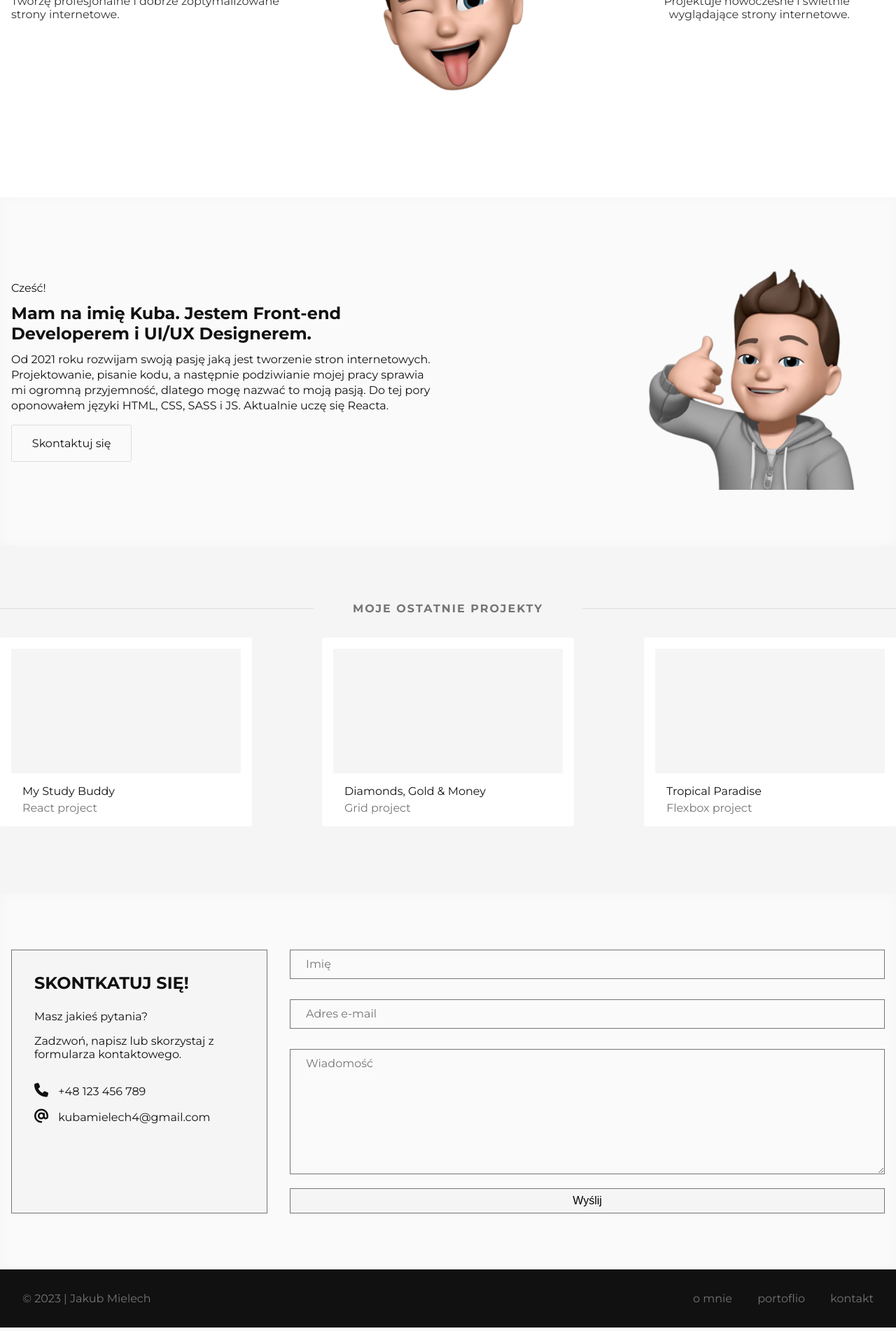
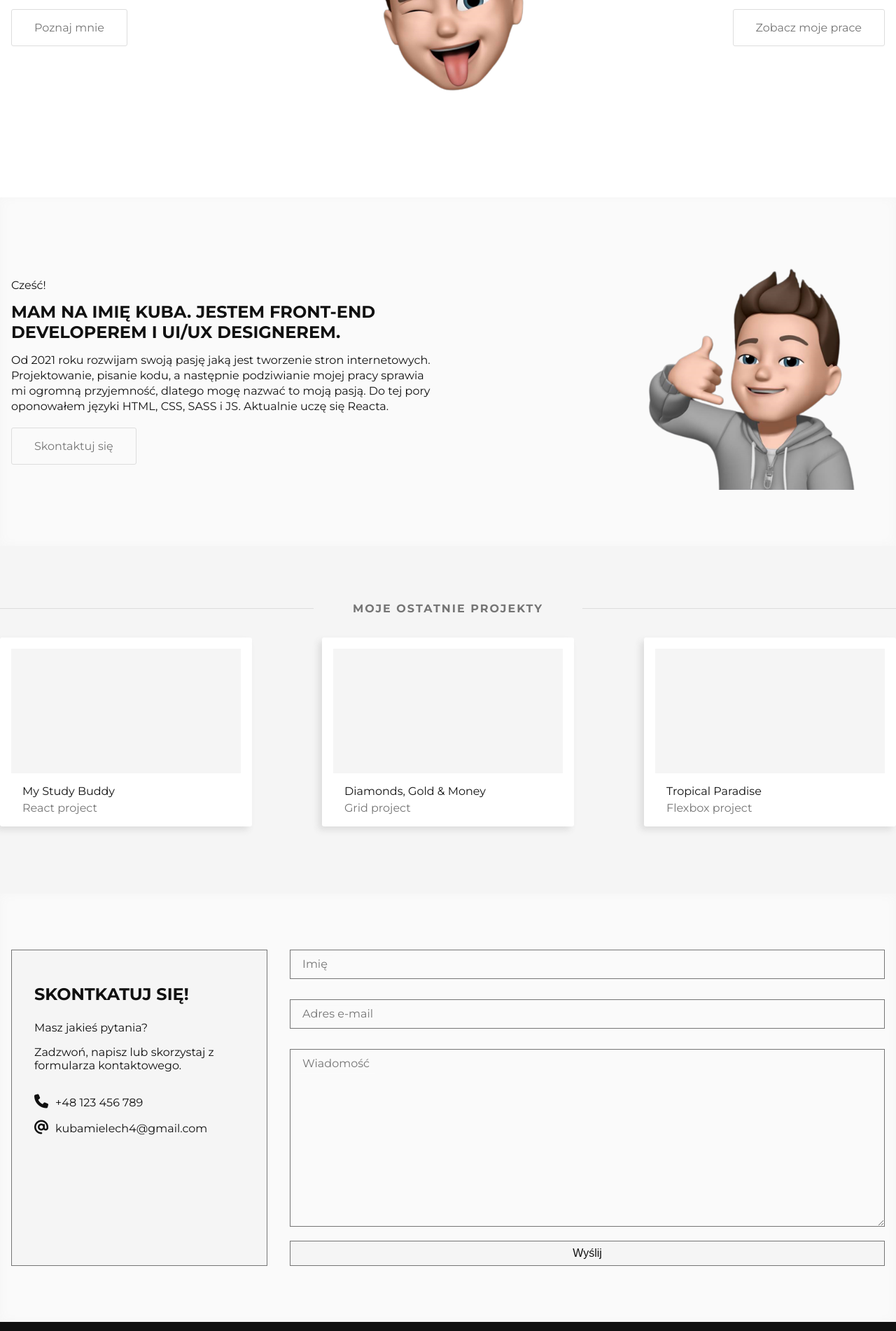
Before and after one commit to kubamielech/Portfolio, a website: page index.html in a window 1280 px wide. Shown: the part 398-2300 px from the top of the page at 70% size. Drawn offline with Linux system fonts and the light colour scheme.

Commit message:
Add files via upload

```diff
--- a/index.html
+++ b/index.html
@@ -46,14 +46,16 @@
         <div class="header__box wrapper">
             <div class="header__text-box">
                 <h1 class="header__title">Front-end Developer</h1>
-                <p class="header__text">Tworzę profesjonalne i dobrze zoptymalizowane strony internetowe.</p>
+                <p class="header__text">Tworzę strony internetowe korzystając z najnowszych rozwiązań i technologii.</p>
+                <a href="#about" class="header__btn">Poznaj mnie</a>
             </div>
             <div class="header__img-box">
                 <img src="./dist/img/funny.png" alt="" class="header__img">
             </div>
-            <div class="header__text-box header__text-box--two">
-                <h1 class="header__title header__title--two">UI/UX Designer</h1>
-                <p class="header__text header__text--two">Projektuje nowoczesne i świetnie wyglądające strony internetowe.</p>
+            <div class="header__text-box header__text-box--right">
+                <h1 class="header__title">UI/UX Designer</h1>
+                <p class="header__text">Projektuje nowoczesne i świetnie wyglądające strony internetowe.</p>
+                <a href="#portfolio" class="header__btn header__btn--special">Zobacz moje prace</a>
             </div>
         </div>
     </header>
@@ -111,8 +113,8 @@
                     <p class="contact__text">Masz jakieś pytania?</p>
                     <p class="contact__text">Zadzwoń, napisz lub skorzystaj z formularza kontaktowego.</p>
                     <div class="contact__details">
-                        <p class="contact__text"><i class="fa-solid fa-phone"></i> +48 123 456 789</p>
-                        <p class="contact__text"><i class="fa-solid fa-at"></i> <a href="mailto:kubamielech4@gmail.com" class="contact__link">kubamielech4@gmail.com</a></p>
+                        <p class="contact__text"><i class="fa-solid fa-phone"></i><a href="tel:+48123456789" class="contact__link">+48 123 456 789</a></p>
+                        <p class="contact__text"><i class="fa-solid fa-at"></i><a href="mailto:kubamielech4@gmail.com" class="contact__link">kubamielech4@gmail.com</a></p>
                     </div>
                 </div>
                 <div class="contact__form-box">
@@ -126,7 +128,7 @@
                             <label for="email" class="contact__form-label">Adres e-mail</label>
                         </div>
                         <div class="contact__form-item">
-                            <textarea name="msg" id="msg" cols="30" rows="10" class="contact__form-text"></textarea>
+                            <textarea name="msg" id="msg" cols="30" rows="15" class="contact__form-text"></textarea>
                             <label for="msg" class="contact__form-label">Wiadomość</label>
                         </div>
                         <!-- <label for="atch" class="contact__form-label">Załącznik</label> -->
--- a/src/sass/_large.scss
+++ b/src/sass/_large.scss
@@ -84,25 +84,16 @@
 
         &__text-box {
             text-align: left;
+            align-items: flex-start;
 
-            &--two {
-                display: flex;
-                flex-direction: column;
-                align-items: center;
+            &--right {
                 text-align: right;
+                align-items: flex-end;
             }
         }
 
         &__text {
             font-size: 1.6rem;
-        }
-
-        &__title--two {
-            width: 300px;
-        }
-
-        &__text--two {
-            width: 300px;
         }
 
         &__img {
@@ -126,6 +117,23 @@
 
     }
 
+    .contact {
+
+        &__box {
+            flex-direction: row;
+        }
+
+        &__info-box {
+            padding: 3em 2em;
+            width: 30%;
+            margin-bottom: 0;
+        }
+
+        &__form-box {
+            width: 70%;
+        }
+    }
+
     .footer {
 
         &__box {
--- a/src/sass/_xlarge.scss
+++ b/src/sass/_xlarge.scss
@@ -2,6 +2,11 @@
     .header {
         &__text-box {
             max-width: 400px;
+
+            &--right {
+                margin-left: 100px;
+                max-width: 300px;
+            }
         }
 
         &__title {
--- a/src/sass/main.scss
+++ b/src/sass/main.scss
@@ -154,18 +154,20 @@ body {
 	}
 
 	&__text-box {
+		display: flex;
+		flex-direction: column;
 		width: 100%;
 		max-width: 350px;
 		text-align: center;
 	}
 
 	&__title {
-		margin-bottom: .4em;
 		font-size: 2.4rem;
 		color: $black;
 	}
 
 	&__text {
+		margin: 1em 0;
 		color: $dark-gray;
 		font-size: 1.4rem;
 	}
@@ -179,6 +181,20 @@ body {
 	&__img {
 		width: 80%;
 		max-width: 400px;
+	}
+
+	&__btn {
+		padding: 1em 2em;
+		text-decoration: none;
+		color: $gray;
+		border: 1px solid $light-gray;
+		border-radius: 3px;
+		transition: border .3s, color .3s;
+
+		&:hover {
+			color: $black;
+			border: 1px solid $black;
+		}
 	}
 }
 
@@ -206,9 +222,10 @@ body {
 	}
 
 	&__subtitle {
-		margin: .5em 0;
+		margin: .6em 0;
 		font-size: 2rem;
 		font-weight: bold;
+		text-transform: uppercase;
 	}
 
 	&__text {
@@ -228,15 +245,16 @@ body {
 	}
 
 	&__btn {
-		margin-top: 1em;
-		padding: 1em 1.8em;
+		margin-top: 1.2em;
+		padding: 1em 2em;
 		text-decoration: none;
-		color: $black;
+		color: $gray;
 		border: 1px solid $light-gray;
 		border-radius: 3px;
-		transition: border .3s;
+		transition: border .3s, color .3s;
 
 		&:hover {
+			color: $black;
 			border: 1px solid $black;
 		}
 	}
@@ -285,6 +303,7 @@ body {
 		height: 270px;
 		background-color: $white;
 		border-radius: 3px;
+		box-shadow: -5px 5px 10px $light-gray;
 
 		&-img {
 			height: 75%;
@@ -315,12 +334,14 @@ body {
 
 	&__box {
 		display: flex;
+		flex-direction: column;
 	}
 
 	&__info-box {
 		margin-right: 2em;
-		padding: 2em;
-		width: 30%;
+		margin-bottom: 2em;
+		padding: 2em 1em;
+		width: 100%;
 		background-color: $white-smoke;
 		border: 1px solid $gray;
 	}
@@ -352,7 +373,7 @@ body {
 	}
 
 	&__form-box {
-		width: 70%;
+		width: 100%;
 	}
 
 	&__form {
@@ -368,7 +389,7 @@ body {
 		&-label {
 			position: absolute;
 			top: 21px;
-			left: 15px;
+			left: 10px;
 			padding: .2em .5em;
 			transform: translate(0, -50%);
 			transition: transform .3s, color .3s;
@@ -386,6 +407,7 @@ body {
 			padding: 1em;
 			width: 100%;
 			height: 42px;
+			color: $black;
 			border: 1px solid $gray;
 			background-color: transparent;
 
@@ -396,11 +418,13 @@ body {
 
 		&-text {
 			width: 100%;
+			min-width: 100%;
 			max-width: 100%;
-			min-width: 100%;
+			min-height: 42px;
 			padding: 1em;
 			border: 1px solid $gray;
 			background-color: transparent;
+			resize: vertical;
 
 			&:focus {
 				outline: none;
@@ -409,13 +433,15 @@ body {
 
 		&-btn {
 			padding: 0.5em 0;
+			color: $black;
 			background-color: $white-smoke;
 			border: 1px solid $gray;
 			font-size: 1.6rem;
-			transition: background-color .3s;
+			transition: color .3s, background-color .3s;
 
 			&:hover {
-				background-color: $light-gray;
+				color: $dark-gray;
+				background-color: $primary;
 				cursor: pointer;
 			}
 		}
```
Also changed, not shown: dist/css/main.min.css, 1 other file.
